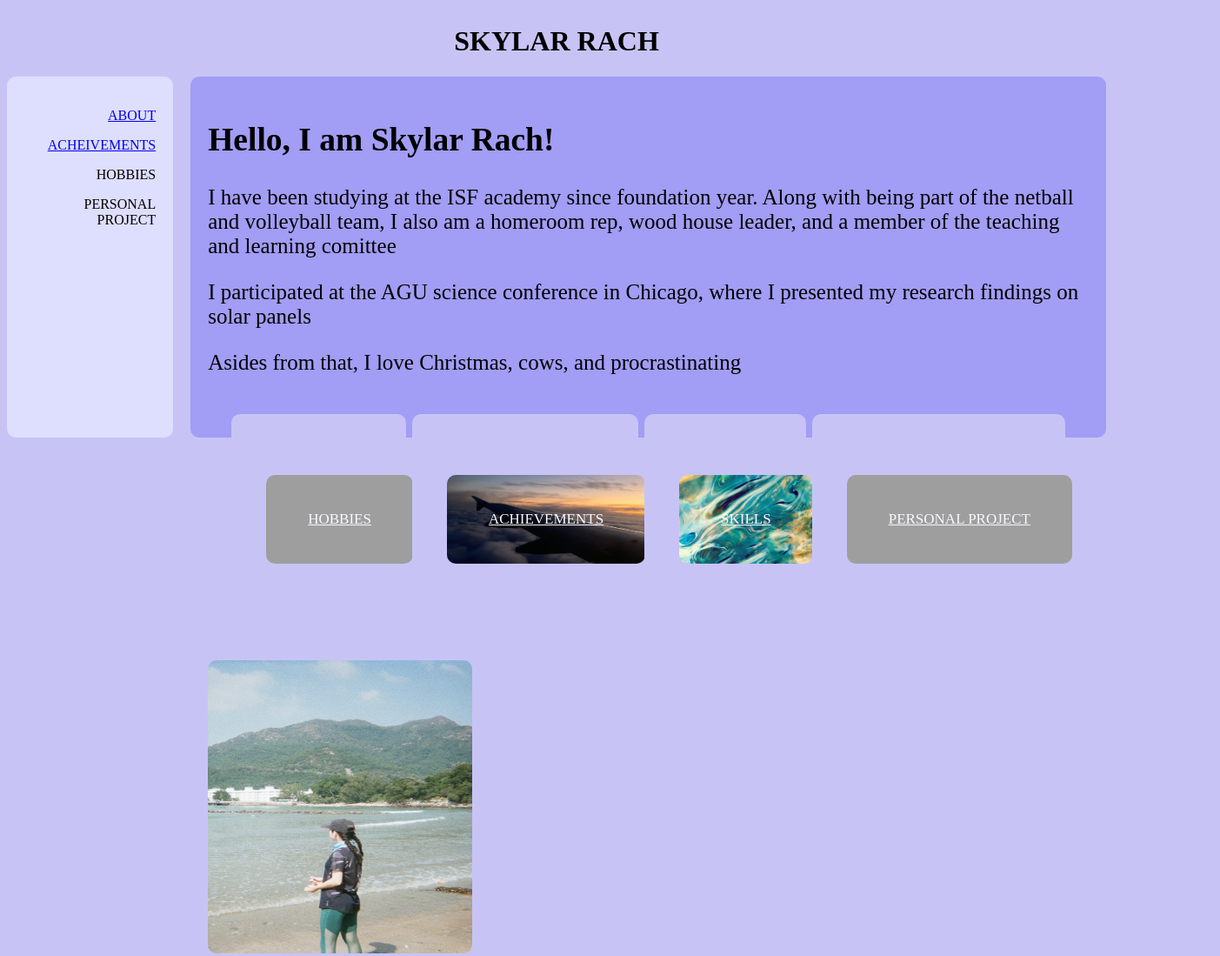
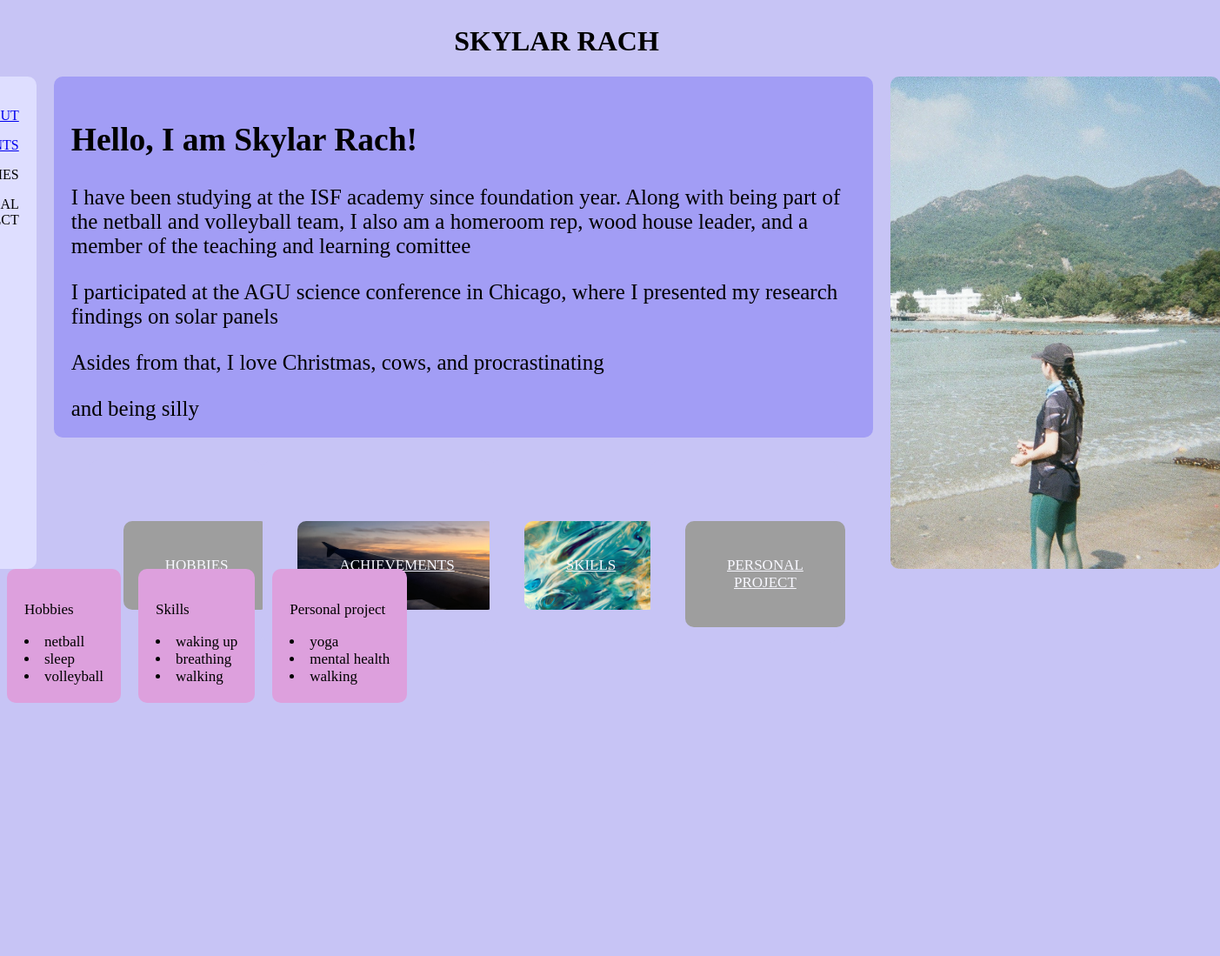
Before and after one commit to skylarach/skylarach.github.io, a plain HTML site: page index.html in a window 1280 px wide. Shown: the whole page at 87% size, 1403 px wide, since content can reach past the window. After the commit the page ends 924 px from the top, so only its background shows below. Drawn offline with Linux system fonts and the light colour scheme; grey boxes are pictures that could not be loaded; a web font is replaced by a local one.

Commit message:
i worked on fixing some minor details and adding to my readme file, I need to work on displaying my pages and adding stuff on my page 1

```diff
--- a/index.html
+++ b/index.html
@@ -27,24 +27,19 @@
         <p>I have been studying at the ISF academy since foundation year. Along with being part of the netball and volleyball team, I also am a homeroom rep, wood house leader, and a member of the teaching and learning comittee </p>
         <p>I participated at the AGU science conference in Chicago, where I presented my research findings on solar panels</p>
         <p>Asides from that, I love Christmas, cows, and procrastinating</p>
+        <p>and being silly</p>
 
         <div class="container2">
           <div class="sub_box_divide" id ="sub_box3">
           <div class="text-grow" id="button">
             <a href="#" class="btn btn-blue btn-bg-purple">
               <p>HOBBIES</p></a>
-            <!-- <h3>skills</h3>
-            <li>waking up</li>
-            <li>breathing</li>
-            <li>teamwork</li>
-            <li>ability to ramble</li>
-            <li>sleep deprived</li> -->
           </div>
         </div>
 
           <div class="sub_box_divide" id ="sub_box3">
           <div class="text-grow" id="button">
-            <a href="#" class="btn btn-blue btn-bg-sunset">
+            <a href="page1.html" class="btn btn-blue btn-bg-sunset">
               <p>ACHIEVEMENTS</p></a>
             <!-- <p>Hobbies</p>
             <li>netball</li>
@@ -72,15 +67,35 @@
           <li>volleyball</li> -->
         </div>
       </div>
+      </div>
+    </div>
+
+
+
+        <img id="bob" src="skylar_cs_photo.jpg" alt="photo showing skylar">
 
       </div>
 
-      <!-- <div class="sub_box_even" id ="sub_box3"> -->
-        <img id="bob" src="skylar_cs_photo.jpg" alt="photo showing skylar">
+    <div class="container3">
+      <div class="detail" id ="hobbies">
+        <p>Hobbies</p>
+        <li>netball</li>
+        <li>sleep</li>
+        <li>volleyball</li>
+      </div>
+      <div class="detail" id ="hobbies">
+        <p>Skills</p>
+        <li>waking up</li>
+        <li>breathing</li>
+        <li>walking</li>
+      </div>
+      <div class="detail" id ="hobbies">
+        <p>Personal project</p>
+        <li>yoga</li>
+        <li>mental health</li>
+        <li>walking</li>
+      </div>
     </div>
-<!-- second row -->
-
-   </div>
 
   </body>
 </html>
--- a/styles.css
+++ b/styles.css
@@ -10,6 +10,10 @@ html{
       border-radius: 10px;
   }
 
+  /* .hiding{
+    color: rgb(162, 157, 245);
+  } */
+
 .container {
     display: flex; /* or inline-flex */
     justify-content: center;
@@ -21,10 +25,18 @@ html{
       display: flex; /* or inline-flex */
       justify-content: space-evenly;
       /* width: 100%; */
-      height: 70%;
+      height: 100%;
       border-radius: 10px;
-      padding: 20px;
+      padding: 10px;
 }
+
+.container3 {
+    display: flex; /* or inline-flex */
+    justify-content: left;
+    gap: 20px;
+    margin-top: 20px
+    padding: 20px;
+  }
 
   .container div{
     padding: 20px;
@@ -35,7 +47,6 @@ html{
         border-radius: 10px;
           flex-shrink: 3;
           padding: 20px;
-        /* flex: 1; */ - what is this?
     }
 
     #sub_box1{
@@ -71,6 +82,23 @@ html{
 #button {
     padding-top:50px;
     text-align: center;
+
+}
+
+#hobbies{
+    background-color: Plum;
+    width: 30%
+    flex-shrink: 1;
+    font-size: 17px;
+    text-align: left;
+}
+
+.detail{
+    background-color: rgb(162, 157, 245);
+    border-radius: 10px;
+      flex-shrink: 3;
+      padding: 20px;
+      text-align: left;
 }
 
 .btn {
```
Also changed, not shown: page1.html (+4 -0 lines), 2 other files.
